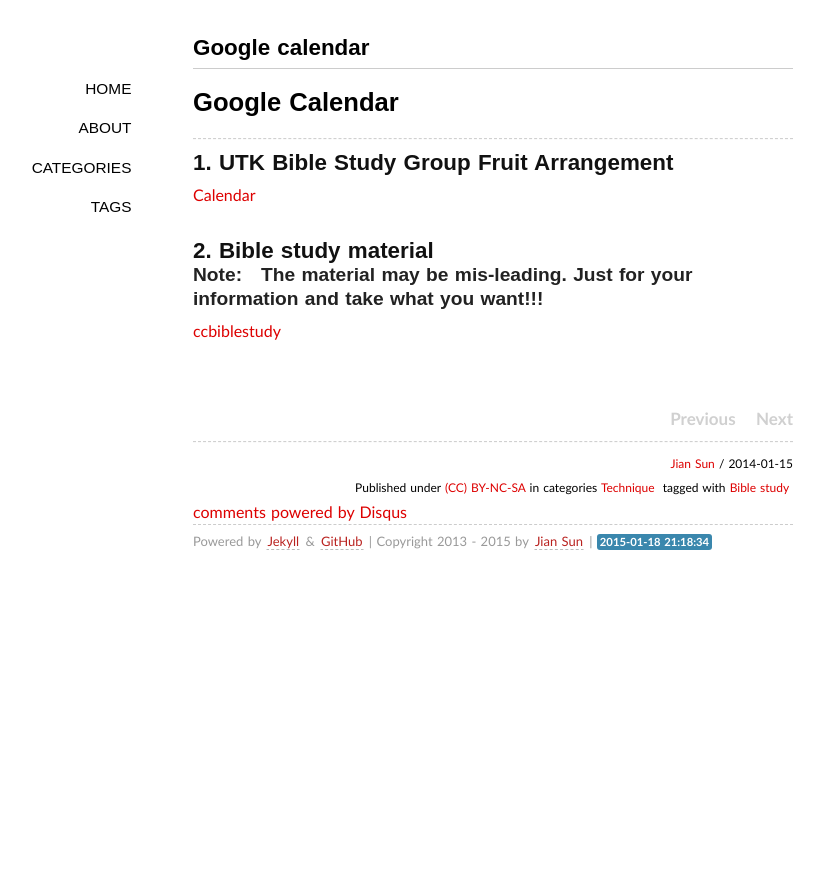
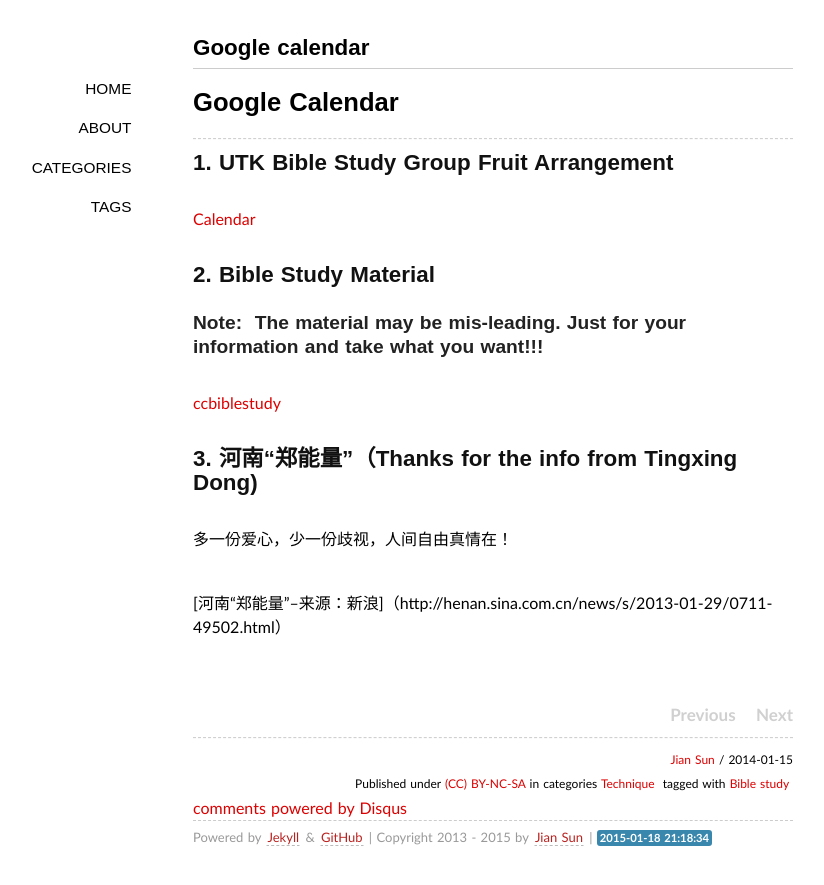
Before and after one commit to sjsprecious/sjsprecious.github.io, a Jekyll site: the page built from _posts/2014-01-15-Google-calendar.md, in a window 1280 px wide. Shown: the top 885 px of the page, without its empty margins (147-971 px from the left). Built offline with Jekyll 4.4.1, drawn with Linux system fonts in a browser that asks for light colours; some web fonts are replaced; comment, search, counter and statistics services are not loaded.

Commit message:
link add

```diff
--- a/_posts/2014-01-15-Google-calendar.md
+++ b/_posts/2014-01-15-Google-calendar.md
@@ -13,12 +13,18 @@
 
 ----------------
 
-## 1. UTK Bible Study Group Fruit Arrangement
+## 1. UTK Bible Study Group Fruit Arrangement<br><br>
 
 [Calendar](https://www.google.com/calendar/render?tab=wc#g)<br><br>
 
-## 2. Bible study material
+## 2. Bible Study Material<br><br>
 
-### **Note:** &nbsp;&nbsp;The material may be mis-leading. Just for your information and take what you want!!!
+### **Note:** &nbsp;The material may be mis-leading. Just for your information and take what you want!!!<br><br>
 
-[ccbiblestudy](http://www.ccbiblestudy.org/index-T.htm)
+[ccbiblestudy](http://www.ccbiblestudy.org/index-T.htm)<br><br>
+
+## 3. 河南“郑能量”（Thanks for the info from Tingxing Dong)<br><br>
+
+多一份爱心，少一份歧视，人间自由真情在！<br><br>
+
+[河南“郑能量”--来源：新浪]（http://henan.sina.com.cn/news/s/2013-01-29/0711-49502.html）
```
